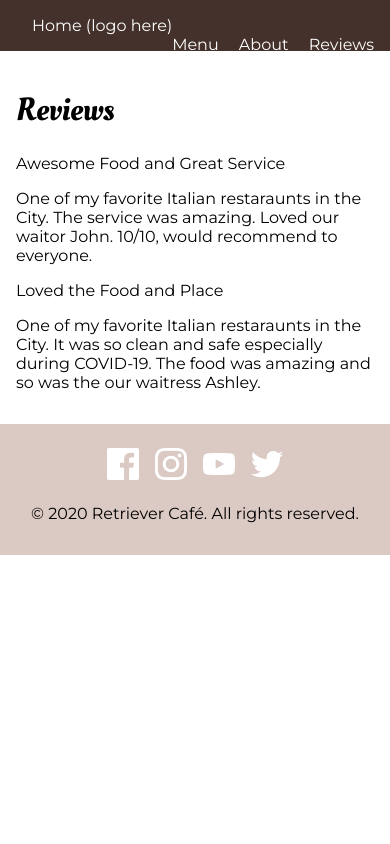
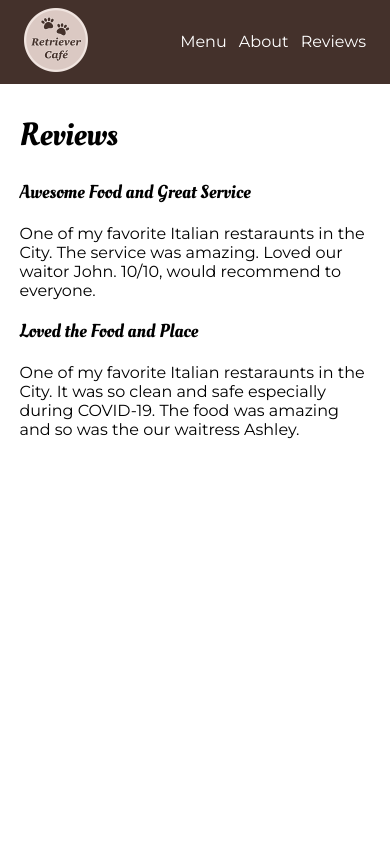
Before and after one commit to Apatel53/IS448GroupProject, a plain HTML site: page Reviews.html in a window 390 px wide. Shown: the top 844 px of the page. Drawn offline with nearby package versions, Linux system fonts and the light colour scheme.

Commit message:
logo + style editing

```diff
--- a/Reviews.html
+++ b/Reviews.html
@@ -17,12 +17,12 @@
         <h1>Reviews</h1>
        </header>
         <div class ="Review1">
-          <p class ="Review 1"> Awesome Food and Great Service</p>
+          <h3 class ="Review 1"> Awesome Food and Great Service</h3>
           <p> One of my favorite Italian restaraunts in the City. The service was amazing. Loved our waitor John. 10/10, would recommend to everyone.</p>
         </div>
 
         <div class="review2">
-          <p class="Review 2"> Loved the Food and Place</p>
+          <h3 class="Review 2"> Loved the Food and Place</h3>
           <p> One of my favorite Italian restaraunts in the City. It was so clean and safe especially during COVID-19. The food was amazing and so was the our waitress Ashley.</p>
         </div>
 
--- a/index.css
+++ b/index.css
@@ -9,6 +9,7 @@
 body {
   margin: 0;
   font-family: 'Montserrat', sans-serif;
+  background-color: #f0e4df;
 }
 
 h1, h2, h3, h4, h5, h6 {
@@ -17,7 +18,15 @@ h1, h2, h3, h4, h5, h6 {
 }
 
 main {
-  padding: 1em;
+  padding: .5em 2em;
+  margin: 0 auto;
+  max-width: 75%;
+  min-height: 100vh;
+  background-color: white;
+}
+
+img {
+  max-width: 100%;
 }
 
 .title {
@@ -42,20 +51,30 @@ main {
 
 nav {
   width: 100%;
-  padding: 1em;
   box-sizing: border-box;
   position: relative;
   background-color: #44312B;
 }
 
-nav a {
+.nav-links {
+  float: right;
+  padding: 2em;
+}
+
+.nav-links a {
+  display: inline-block;
   color: white;
   text-decoration: none;
-  margin-left: 1em;
+  margin-left: 1.5em;
 }
 
 nav a:hover {
   color: #329DC9;
+}
+
+nav img {
+  margin: .5em 0 .5em 1.5em;
+  max-width: 4em;
 }
 
 footer {
@@ -101,3 +120,18 @@ hr {
 .menu img {
   max-width: 100%;
 }
+
+@media (max-width:786px) {
+  main {
+    margin: 0;
+    padding: .5em 5%;
+    max-width: 100%
+  }
+  .nav-links {
+    padding: 2em 1.5em 2em 0;
+  }
+
+  .nav-links a {
+    margin-left: .5em;
+  }
+}
--- a/nav.js
+++ b/nav.js
@@ -1,8 +1,8 @@
 Vue.component('nav-bar', {
   template: `
   <nav>
-    <a href="./index.html">Home (logo here)</a>
-    <div style="float: right">
+    <a href="./index.html"><img src="./images/logo.png"></a>
+    <div class="nav-links">
       <a href="./Menu.html">Menu</a>
       <a href="./About.html">About</a>
       <a href="./Reviews.html">Reviews</a>
```
Also changed, not shown: index.html (+1 -1 lines), images/logo.png (added), images/retriever.jpg (added).
